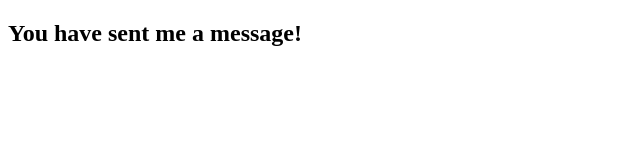
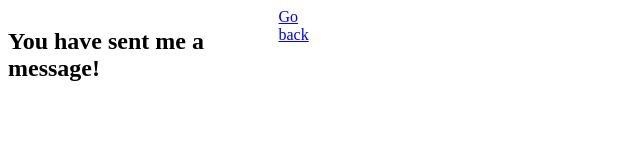
Before and after one commit to JMIHC/coreblog, a Gatsby site: page /success in a window 1280 px wide. Shown: the whole page, without its empty margins (0-640 px from the left). Built offline with nearby package versions, Linux system fonts and the light colour scheme; Gatsby itself is replaced by a stand-in of ours.

Commit message:
revising form

```diff
--- a/src/pages/success.js
+++ b/src/pages/success.js
@@ -1,7 +1,16 @@
 import React from 'react'
+import { Link } from 'gatsby'
+import styled from 'styled-components'
+
+const Success = styled.div`
+  max-width: 320px;
+  display: flex;
+  justify-content: center;
+`
 
 export default () => (
-  <div>
+  <Success>
     <h2>You have sent me a message!</h2>
-  </div>
+    <Link to="/">Go back</Link>
+  </Success>
 )
```
